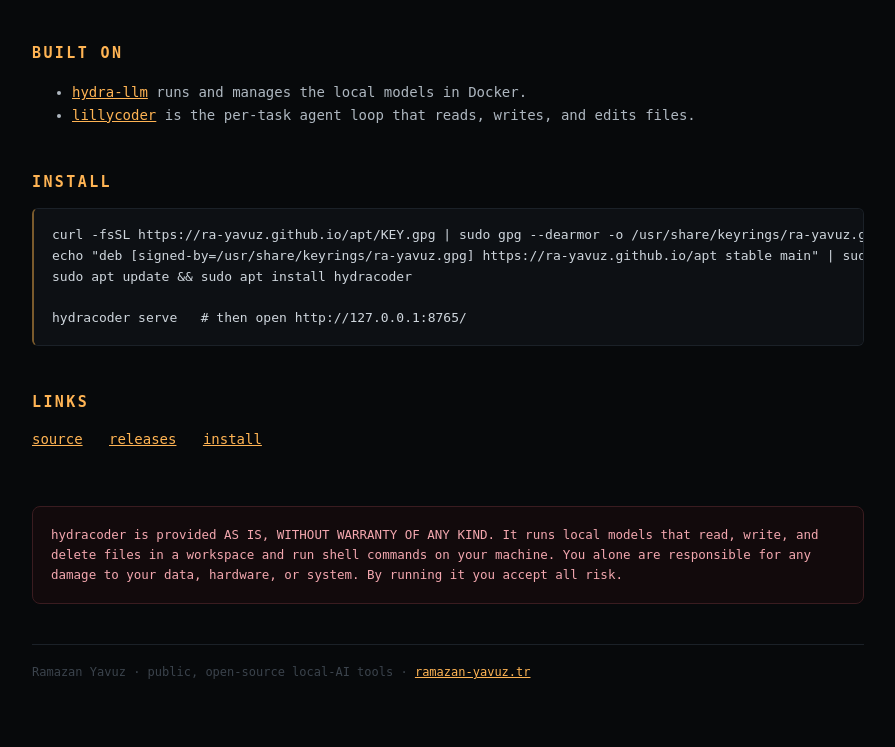
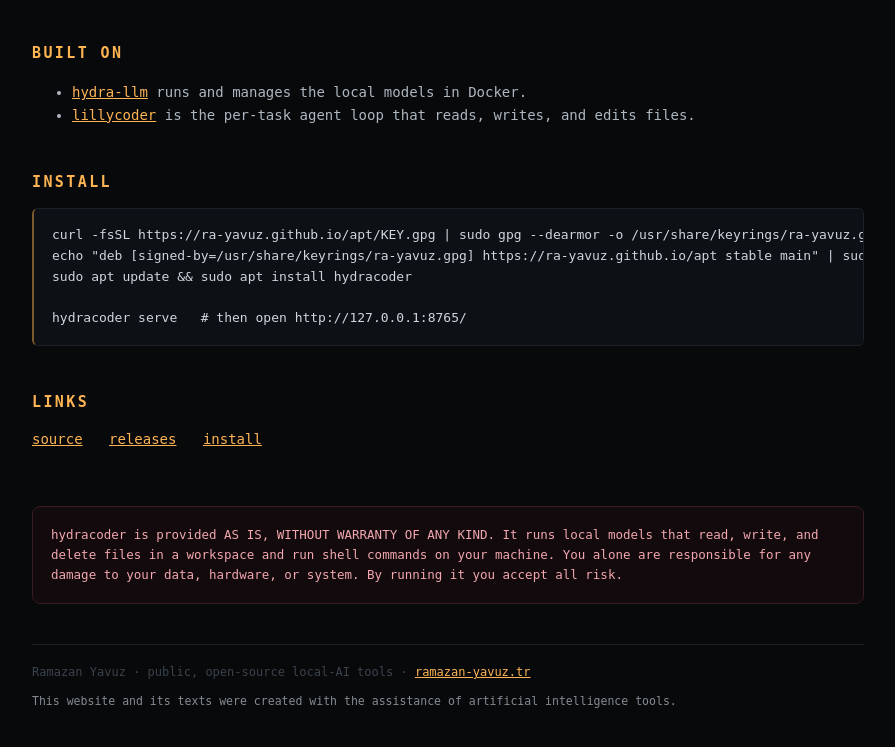
Before and after one commit to ra-yavuz/hydracoder, a plain HTML site: page docs/index.html in a window 1280 px wide. Shown: the part 526-1273 px from the top of the page, without its empty margins (192-1087 px from the left). Drawn offline with Linux system fonts and the light colour scheme.

Commit message:
Add AI assistance disclosure to page footer

```diff
--- a/docs/index.html
+++ b/docs/index.html
@@ -82,7 +82,8 @@ hydracoder serve   # then open http://127.0.0.1:8765/</pre>
     hydracoder is provided AS IS, WITHOUT WARRANTY OF ANY KIND. It runs local models that read, write, and delete files in a workspace and run shell commands on your machine. You alone are responsible for any damage to your data, hardware, or system. By running it you accept all risk.
   </div>
 
-  <footer>Ramazan Yavuz &middot; public, open-source local-AI tools &middot; <a href="https://ramazan-yavuz.tr">ramazan-yavuz.tr</a></footer>
+  <footer>Ramazan Yavuz &middot; public, open-source local-AI tools &middot; <a href="https://ramazan-yavuz.tr">ramazan-yavuz.tr</a>  <p class="ai-disclosure" style="margin:10px 0 0;font-size:0.72rem;line-height:1.6;opacity:0.75;">This website and its texts were created with the assistance of artificial intelligence tools.</p>
+</footer>
 </div>
 </body>
 </html>
```
